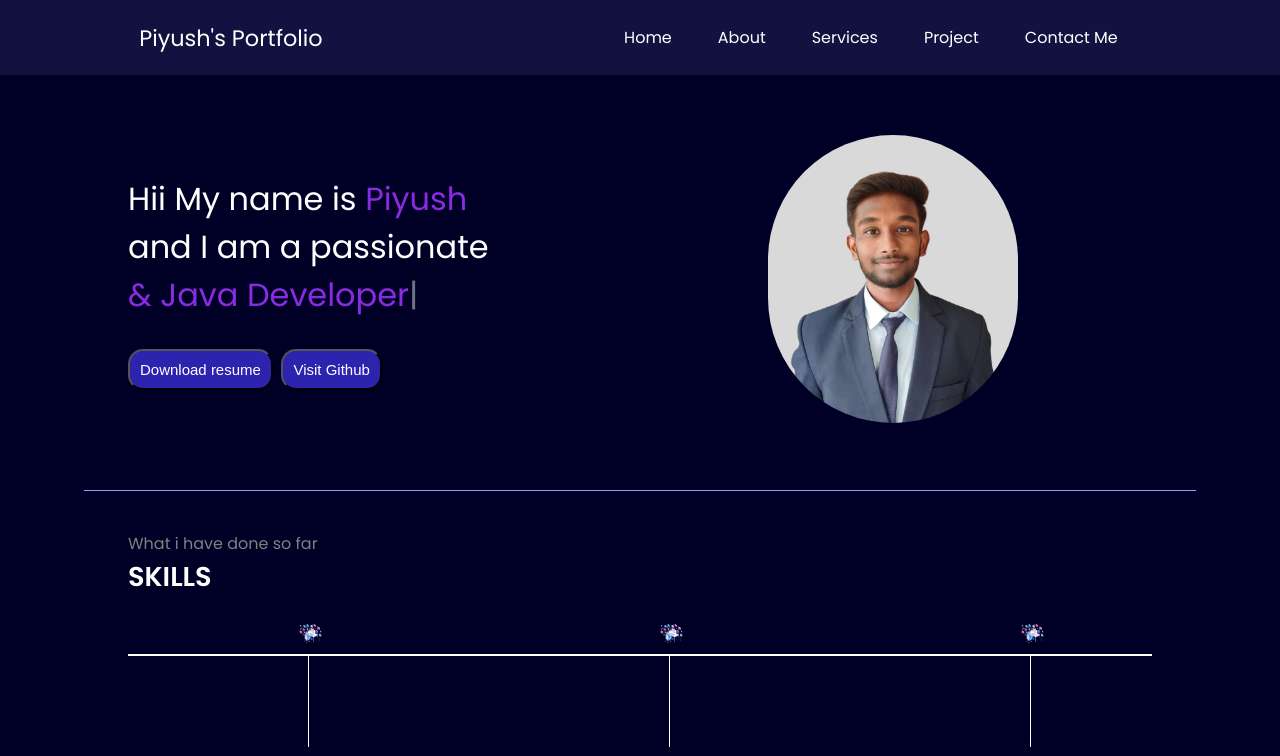
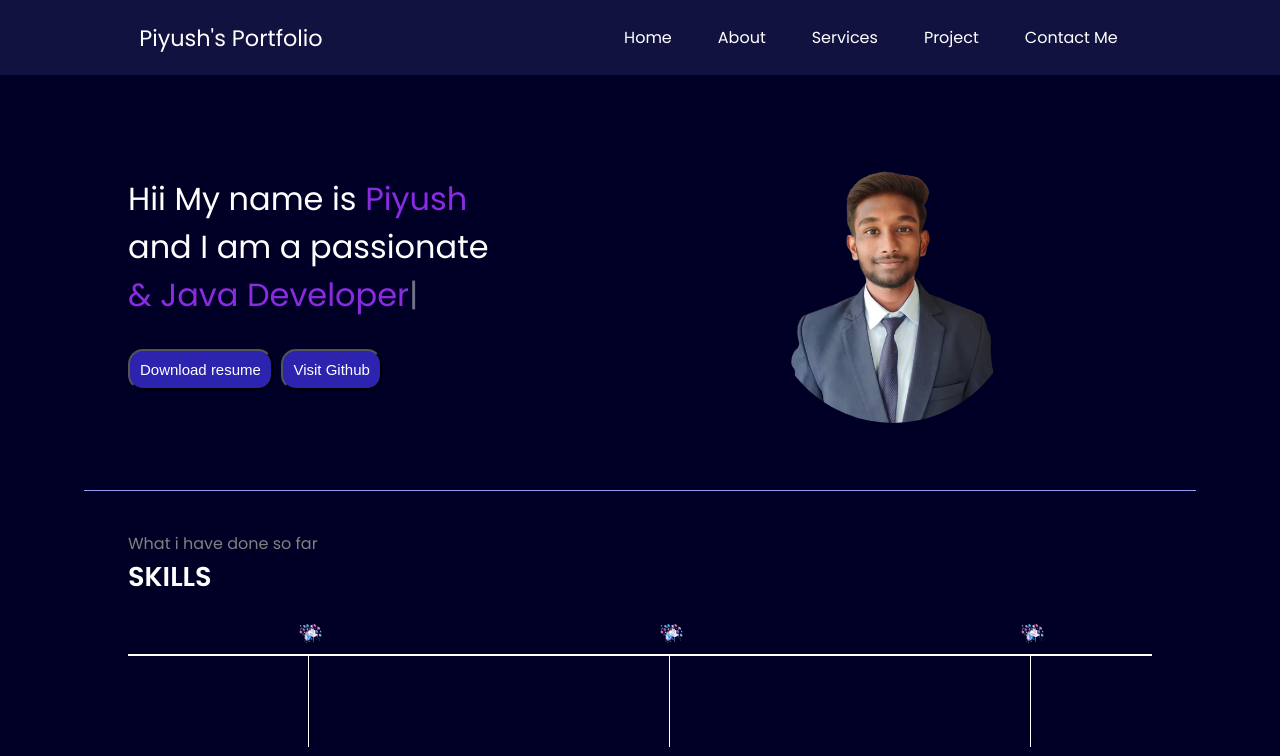
Before and after one commit to Piyushkharapkar/my_portfolio, a plain HTML site: page index.html in a window 1280 px wide. Shown: the top 756 px of the page. Drawn offline with nearby package versions, Linux system fonts and the light colour scheme.

Commit message:
profile photo updated

```diff
--- a/index.html
+++ b/index.html
@@ -200,7 +200,7 @@ footer ul{
 
         </div>
         <div class="rightsection">
-          <img src="piyush.jpeg" alt="this is developer image" />
+          <img src="piyush1.png" alt="this is developer image" />
         </div>
       </section>
 
```
Also changed, not shown: piyush.jpeg (deleted).
